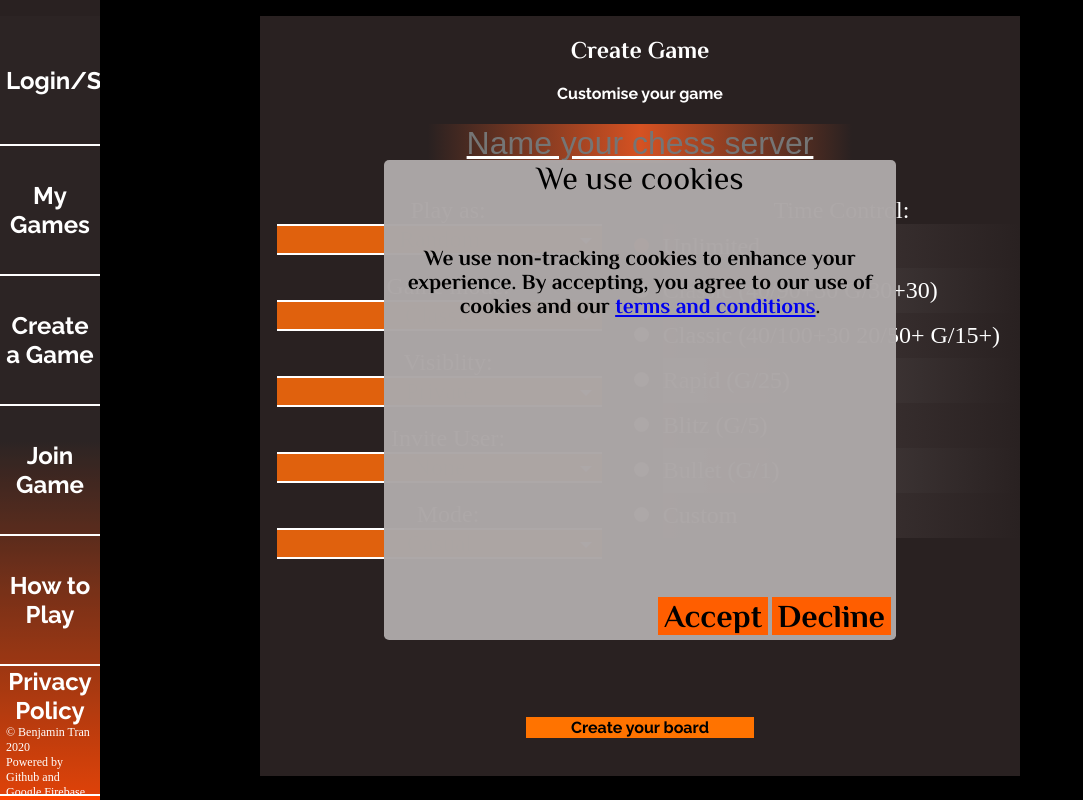
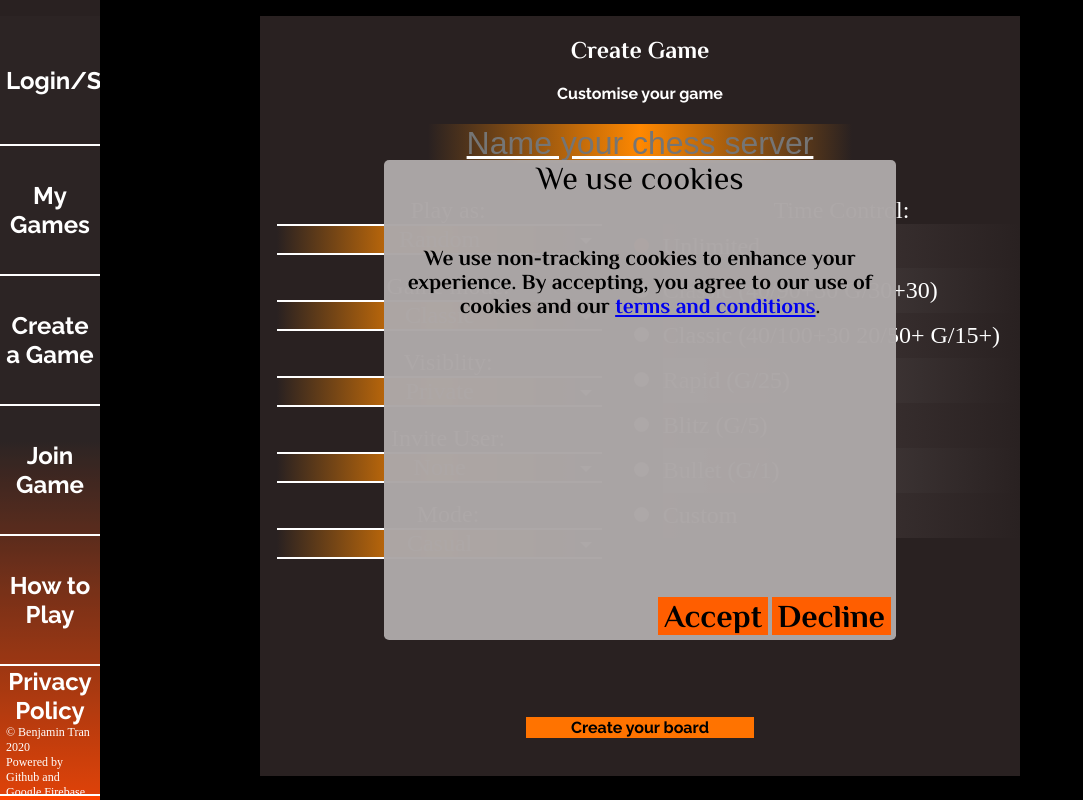
Before and after one commit to tranjamin/tranjamin.github.io, a plain HTML site: page chess/create.html in a window 1280 px wide. Shown: the whole page, without its empty margins (0-1083 px from the left). Drawn offline with Linux system fonts and the light colour scheme; a web font is replaced by a local one.

Commit message:
change colours

```diff
--- a/chess/create.css
+++ b/chess/create.css
@@ -27,7 +27,7 @@ html {
 
 #overlay #game_creator > input[type=text] {
     font-size: 200%;
-    background-image: linear-gradient(to right, rgb(41,33,33),rgb(214, 82, 34) 50%,rgb(41,33,33));
+    background-image:linear-gradient(to right, rgb(41,33,33) ,rgb(255, 136, 0) 50%,rgb(41,33,33));
     margin-bottom: 2%;
     text-decoration-line: underline;
     color: white;
@@ -238,10 +238,10 @@ html {
     background-color: none;
     font-size: 150%;
     text-align: center;
-    /* background-image:linear-gradient(to right, rgb(41,33,33) ,rgb(32, 204, 55) 50%,rgb(41,33,33)); */
+    background-image:linear-gradient(to right, rgb(41,33,33) ,rgb(255, 136, 0) 50%,rgb(41,33,33));
     background-color: rgba(236, 102, 12, 0.938);
     text-decoration-line: none;
-    color: rgba(53, 52, 52, 0.2935);
+    color: rgba(255, 255, 255, 0.692);
     border-left: none;
     border-right: none;
     margin-left: 5%;
@@ -256,15 +256,14 @@ html {
     color: rgba(53, 52, 52, 0.2935);
     border: none;
     text-decoration: none;
-    /* background-image:linear-gradient(to right, rgb(41,33,33) ,rgb(32, 204, 55) 50%,rgb(41,33,33)); */
   }
 
   .select-items :nth-child(1), .select-items :nth-child(3),  .select-items :nth-child(5),  .select-items :nth-child(7),.select-items :nth-child(9),  .select-items :nth-child(11),  .select-items :nth-child(13) {
     text-align: center;
-    color: rgba(53, 52, 52, 0.2935);
+    color: rgba(255, 255, 255, 0.699);
     border: none;
     text-decoration: none;
-    /* background-image:linear-gradient(to right, rgb(41,33,33) 5%,rgb(35, 206, 20) 50%,rgb(41,33,33) 95%); */
+    background-image:linear-gradient(to right, rgb(41,33,33) ,rgb(73, 68, 68) 50%,rgb(41,33,33));
     background-color: grey;
   }
 
```
